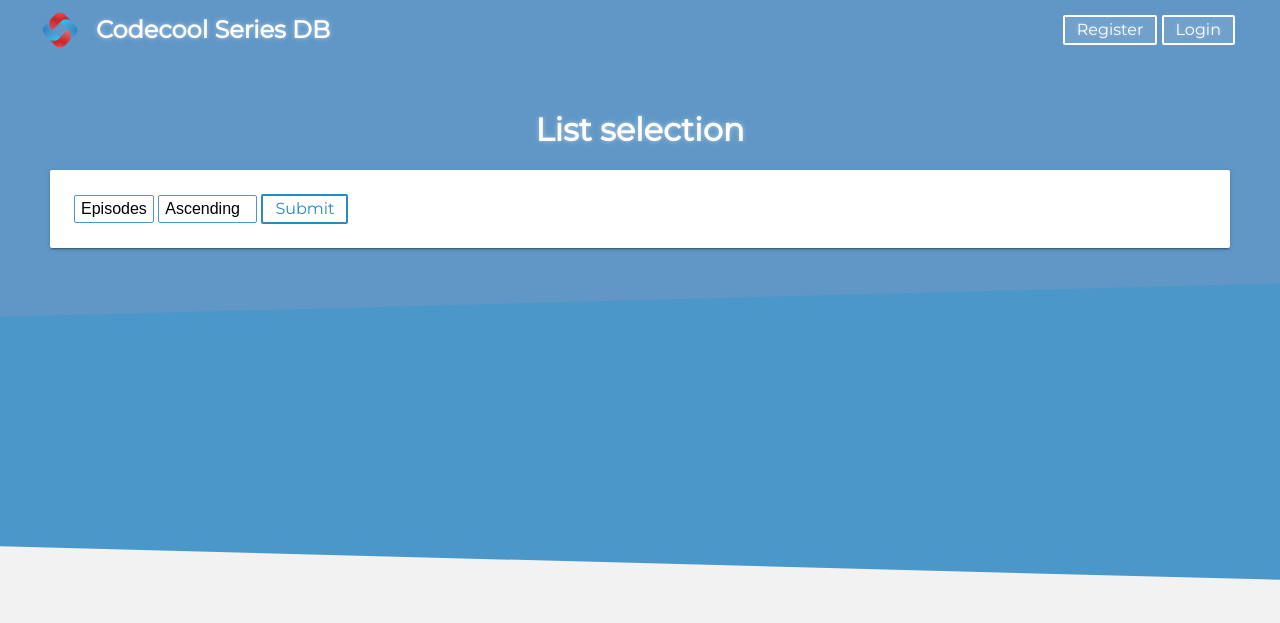
After one commit to evaszalai/tv-series, a Flask app: page /list-selected in a window 1280 px wide. The commit adds this page. Shown: the top 623 px of the page. Run offline with Flask 2, Linux system fonts and the light colour scheme.

Commit message:
feat: list selected elements

```diff
--- a/main.py
+++ b/main.py
@@ -12,6 +12,18 @@ app = Flask('codecool_series')
 def index():
     shows = queries.get_shows()
     return render_template('index.html', shows=shows)
+
+
+@app.route('/list-selected')
+def list_selected():
+    column = request.args.get('column')
+    order = request.args.get('order')
+    if column is not None and order is not None:
+        items = queries.list_selected(column, order)
+    else:
+        items = None
+    return render_template('list_selected.html', items=items)
+
 
 
 @app.route('/shows/most-rated')
--- /dev/null
+++ b/static/js/list-selected.js
@@ -0,0 +1,21 @@
+const listSelected = {
+    init: function () {
+        listSelected.addEventListeners();
+    },
+    addEventListeners: function () {
+        let cards = document.querySelectorAll('.item');
+        cards.forEach((card) => function (card) {
+        card.addEventListener('mouseover', listSelected.displayOverview);
+        card.addEventListener('mouseout', listSelected.hideOverview);})
+    },
+    displayOverview(e) {
+        let overview = e.currentTarget.children[0];
+        overview.classList.remove('hidden');
+    },
+    hideOverview(e) {
+        let overview = e.currentTarget.children[0];
+        overview.classList.add('hidden');
+    }
+}
+
+listSelected.init();
--- a/static/style/card.css
+++ b/static/style/card.css
@@ -2,11 +2,25 @@
     position: relative;
 
     display: block;
-
-    margin-bottom: 20px;
+    width: 15%;
+    margin: 20px;
     padding: 24px;
 
     border-radius: 2px;
     background: #fff;
     box-shadow: 0 3px 1px -2px rgba(0, 0, 0, .2), 0 2px 2px 0 rgba(0, 0, 0, .14), 0 1px 5px 0 rgba(0, 0, 0, .12);
 }
+
+.card-container{
+    display: flex;
+    flex-direction: row;
+    flex-wrap: wrap;
+}
+
+.hidden {
+    display: none;
+}
+
+#form {
+    width: inherit;
+}
--- /dev/null
+++ b/templates/list_selected.html
@@ -0,0 +1,38 @@
+{% extends 'base_template.html' %}
+{% block page_title %}
+List selection
+{% endblock %}
+{% block styling %}
+    <script src="{{ url_for('static', filename='js/list-selected.js') }}" defer></script>
+{% endblock %}
+{% block main_title %}
+List selection
+{% endblock %}
+
+{% block content %}
+    <div class="card" id="form">
+        <form action="{{ url_for('list_selected') }}">
+            <select name="column" id="column">
+                <option value="episodes">Episodes</option>
+                <option value="seasons">Seasons</option>
+                <option value="shows">Shows</option>
+            </select>
+            <select name="order" id="order">
+                <option value="ASC">Ascending</option>
+                <option value="DESC">Descending</option>
+            </select>
+            <input type="submit" value="Submit">
+        </form>
+    </div>
+    {% if items %}
+        <div class="card-container">
+        {% for item in items %}
+        <div class="card item">
+            {{ item.title }}
+        <div class="overview hidden">{{ item.overview }}</div>
+        </div>
+        {% endfor %}
+        </div>
+    {% endif %}
+
+{% endblock %}
```
Also changed, not shown: data/queries.py (+12 -0 lines), static/js/pa.js (deleted, +0 -10 lines).
